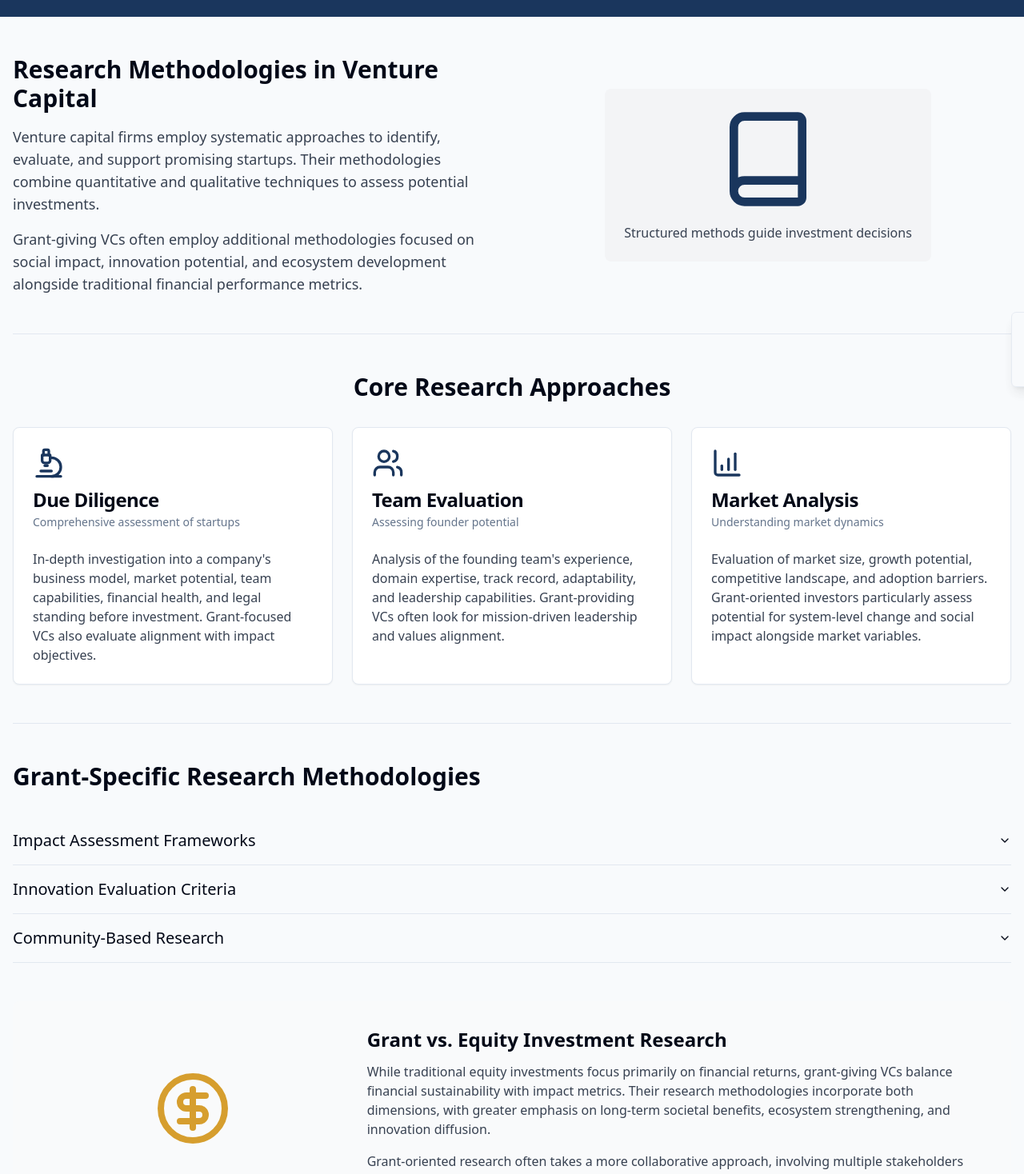
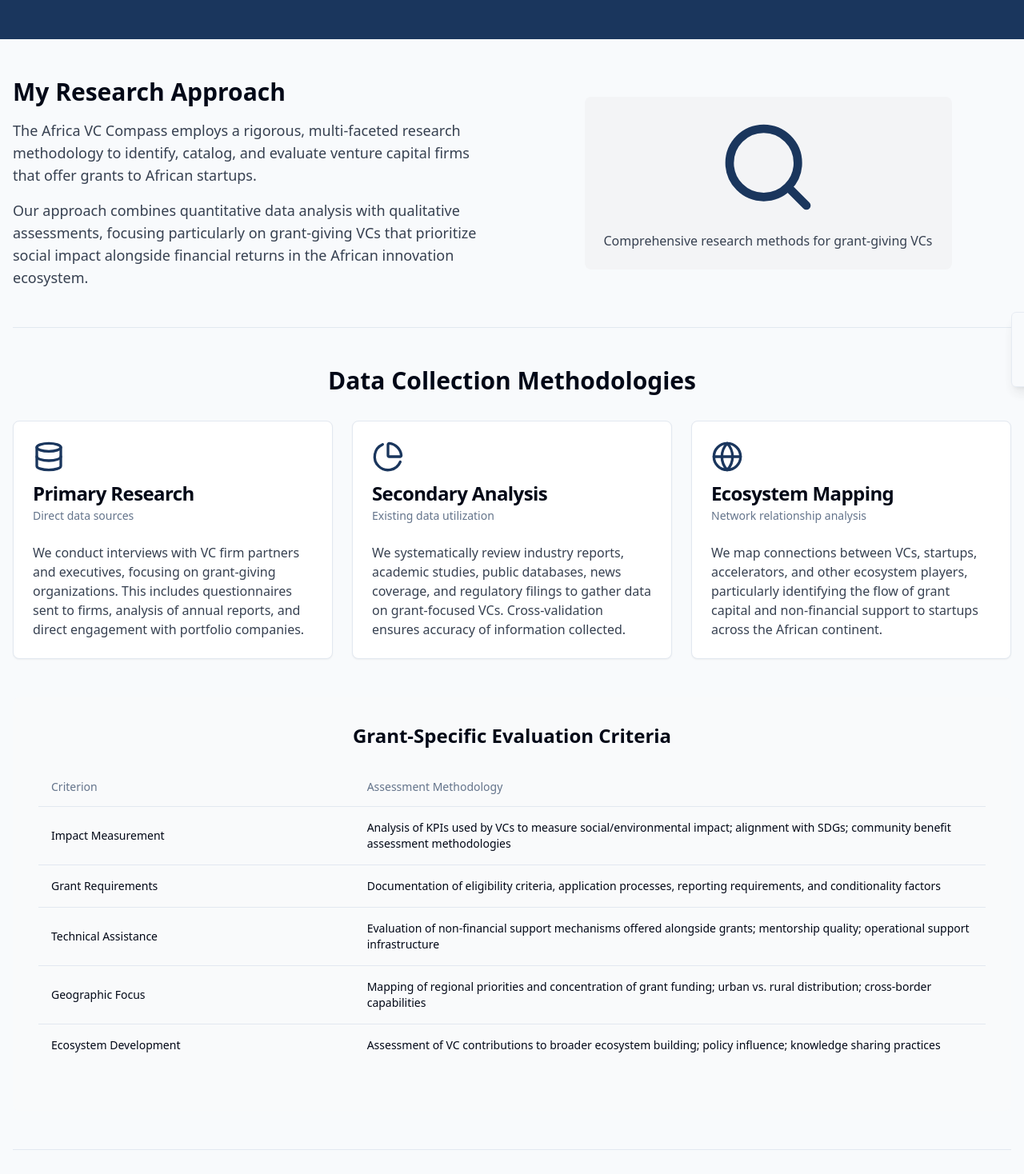
Before and after one commit to macxwhale/africa-vc-compass, a React (Vite) app: page /methodologies in a window 1280 px wide. Shown: the part 300-1768 px from the top of the page at 80% size. Built offline with nearby package versions, Linux system fonts and the light colour scheme; no server answers; the database is empty.

Commit message:
Add grant-specific research methodologies
Update the methodologies page to include research methodologies used by venture capital firms that offer grants.

```diff
--- a/src/pages/Methodologies.tsx
+++ b/src/pages/Methodologies.tsx
@@ -8,7 +8,13 @@ import {
   BarChart4,
   FileText,
   CircleDollarSign,
-  TrendingUp
+  TrendingUp,
+  Search,
+  Database,
+  PieChart,
+  BadgeCheck,
+  Scale,
+  Globe
 } from "lucide-react";
 import {
   Accordion,
@@ -20,6 +26,14 @@ import { Card, CardContent, CardDescription, CardHeader, CardTitle } from "@/com
 import { Separator } from "@/components/ui/separator";
 import { Button } from "@/components/ui/button";
 import { Link } from "react-router-dom";
+import {
+  Table,
+  TableBody,
+  TableCell,
+  TableHead,
+  TableHeader,
+  TableRow,
+} from "@/components/ui/table";
 
 const Methodologies = () => {
   return (
@@ -31,8 +45,8 @@ const Methodologies = () => {
           <div className="container mx-auto px-4 text-center">
             <h1 className="text-4xl md:text-5xl font-bold mb-4">Research Methodologies</h1>
             <p className="text-xl max-w-3xl mx-auto">
-              Understanding how venture capital firms research, evaluate, and support startups,
-              with special focus on grant-giving institutions.
+              Understanding how we research venture capital firms that offer grants to startups,
+              with comprehensive evaluation frameworks and impact assessment techniques.
             </p>
           </div>
         </div>
@@ -41,23 +55,22 @@ const Methodologies = () => {
           <div className="container mx-auto px-4">
             <div className="grid grid-cols-1 md:grid-cols-2 gap-8 mb-12">
               <div>
-                <h2 className="text-3xl font-bold mb-4">Research Methodologies in Venture Capital</h2>
+                <h2 className="text-3xl font-bold mb-4">My Research Approach</h2>
                 <p className="text-lg text-gray-700 mb-4">
-                  Venture capital firms employ systematic approaches to identify, evaluate, and
-                  support promising startups. Their methodologies combine quantitative and
-                  qualitative techniques to assess potential investments.
+                  The Africa VC Compass employs a rigorous, multi-faceted research methodology to identify,
+                  catalog, and evaluate venture capital firms that offer grants to African startups.
                 </p>
                 <p className="text-lg text-gray-700">
-                  Grant-giving VCs often employ additional methodologies focused on social impact,
-                  innovation potential, and ecosystem development alongside traditional
-                  financial performance metrics.
+                  Our approach combines quantitative data analysis with qualitative assessments,
+                  focusing particularly on grant-giving VCs that prioritize social impact alongside
+                  financial returns in the African innovation ecosystem.
                 </p>
               </div>
               <div className="flex items-center justify-center">
                 <div className="bg-gray-100 p-6 rounded-lg">
-                  <Book className="h-32 w-32 text-africa-blue mx-auto mb-4" />
+                  <Search className="h-32 w-32 text-africa-blue mx-auto mb-4" />
                   <p className="text-center text-gray-700 font-medium">
-                    Structured methods guide investment decisions
+                    Comprehensive research methods for grant-giving VCs
                   </p>
                 </div>
               </div>
@@ -65,7 +78,108 @@ const Methodologies = () => {
 
             <Separator className="my-12" />
 
-            <h2 className="text-3xl font-bold mb-8 text-center">Core Research Approaches</h2>
+            <h2 className="text-3xl font-bold mb-8 text-center">Data Collection Methodologies</h2>
+
+            <div className="grid grid-cols-1 md:grid-cols-3 gap-6 mb-12">
+              <Card>
+                <CardHeader>
+                  <Database className="h-10 w-10 text-africa-blue mb-2" />
+                  <CardTitle>Primary Research</CardTitle>
+                  <CardDescription>Direct data sources</CardDescription>
+                </CardHeader>
+                <CardContent>
+                  <p className="text-gray-700">
+                    We conduct interviews with VC firm partners and executives, focusing on
+                    grant-giving organizations. This includes questionnaires sent to firms,
+                    analysis of annual reports, and direct engagement with portfolio companies.
+                  </p>
+                </CardContent>
+              </Card>
+
+              <Card>
+                <CardHeader>
+                  <PieChart className="h-10 w-10 text-africa-blue mb-2" />
+                  <CardTitle>Secondary Analysis</CardTitle>
+                  <CardDescription>Existing data utilization</CardDescription>
+                </CardHeader>
+                <CardContent>
+                  <p className="text-gray-700">
+                    We systematically review industry reports, academic studies, public databases,
+                    news coverage, and regulatory filings to gather data on grant-focused VCs.
+                    Cross-validation ensures accuracy of information collected.
+                  </p>
+                </CardContent>
+              </Card>
+
+              <Card>
+                <CardHeader>
+                  <Globe className="h-10 w-10 text-africa-blue mb-2" />
+                  <CardTitle>Ecosystem Mapping</CardTitle>
+                  <CardDescription>Network relationship analysis</CardDescription>
+                </CardHeader>
+                <CardContent>
+                  <p className="text-gray-700">
+                    We map connections between VCs, startups, accelerators, and other ecosystem players,
+                    particularly identifying the flow of grant capital and non-financial support to
+                    startups across the African continent.
+                  </p>
+                </CardContent>
+              </Card>
+            </div>
+
+            <div className="bg-gray-50 rounded-lg p-8 mb-12">
+              <h3 className="text-2xl font-bold mb-6 text-center">Grant-Specific Evaluation Criteria</h3>
+
+              <Table className="mb-6">
+                <TableHeader>
+                  <TableRow>
+                    <TableHead className="w-1/3">Criterion</TableHead>
+                    <TableHead className="w-2/3">Assessment Methodology</TableHead>
+                  </TableRow>
+                </TableHeader>
+                <TableBody>
+                  <TableRow>
+                    <TableCell className="font-medium">Impact Measurement</TableCell>
+                    <TableCell>
+                      Analysis of KPIs used by VCs to measure social/environmental impact;
+                      alignment with SDGs; community benefit assessment methodologies
+                    </TableCell>
+                  </TableRow>
+                  <TableRow>
+                    <TableCell className="font-medium">Grant Requirements</TableCell>
+                    <TableCell>
+                      Documentation of eligibility criteria, application processes,
+                      reporting requirements, and conditionality factors
+                    </TableCell>
+                  </TableRow>
+                  <TableRow>
+                    <TableCell className="font-medium">Technical Assistance</TableCell>
+                    <TableCell>
+                      Evaluation of non-financial support mechanisms offered alongside grants;
+                      mentorship quality; operational support infrastructure
+                    </TableCell>
+                  </TableRow>
+                  <TableRow>
+                    <TableCell className="font-medium">Geographic Focus</TableCell>
+                    <TableCell>
+                      Mapping of regional priorities and concentration of grant funding;
+                      urban vs. rural distribution; cross-border capabilities
+                    </TableCell>
+                  </TableRow>
+                  <TableRow>
+                    <TableCell className="font-medium">Ecosystem Development</TableCell>
+                    <TableCell>
+                      Assessment of VC contributions to broader ecosystem building;
+                      policy influence; knowledge sharing practices
+                    </TableCell>
+                  </TableRow>
+                </TableBody>
+              </Table>
+            </div>
+
+            <Separator className="my-12" />
+
+            <h2 className="text-3xl font-bold mb-8">Core Research Approaches</h2>
 
             <div className="grid grid-cols-1 md:grid-cols-3 gap-6 mb-12">
               <Card>
@@ -172,6 +286,24 @@ const Methodologies = () => {
                   </ul>
                 </AccordionContent>
               </AccordionItem>
+
+              <AccordionItem value="item-4">
+                <AccordionTrigger className="text-xl font-medium">
+                  Sustainability Frameworks
+                </AccordionTrigger>
+                <AccordionContent className="text-gray-700">
+                  <p className="mb-4">
+                    Methodologies to evaluate long-term sustainability of grant-funded ventures:
+                  </p>
+                  <ul className="list-disc pl-6 space-y-2">
+                    <li>Financial sustainability models beyond grant funding</li>
+                    <li>Resource efficiency and environmental impact assessment</li>
+                    <li>Governance structure evaluation for long-term viability</li>
+                    <li>Technology transfer and knowledge sharing capabilities</li>
+                    <li>Exit strategy analysis for grant providers</li>
+                  </ul>
+                </AccordionContent>
+              </AccordionItem>
             </Accordion>
 
             <div className="bg-gray-50 rounded-lg p-8 mb-12">
@@ -238,6 +370,59 @@ const Methodologies = () => {
               </Card>
             </div>
 
+            <div className="mb-12">
+              <h3 className="text-2xl font-bold mb-6 text-center">My Research Quality Standards</h3>
+              <div className="grid grid-cols-1 md:grid-cols-4 gap-4">
+                <Card className="bg-gray-50">
+                  <CardHeader className="pb-2">
+                    <BadgeCheck className="h-8 w-8 text-africa-blue mb-1" />
+                    <CardTitle className="text-lg">Accuracy</CardTitle>
+                  </CardHeader>
+                  <CardContent>
+                    <p className="text-sm text-gray-700">
+                      Rigorous fact-checking and multiple source verification for all VC information
+                    </p>
+                  </CardContent>
+                </Card>
+
+                <Card className="bg-gray-50">
+                  <CardHeader className="pb-2">
+                    <Scale className="h-8 w-8 text-africa-blue mb-1" />
+                    <CardTitle className="text-lg">Objectivity</CardTitle>
+                  </CardHeader>
+                  <CardContent>
+                    <p className="text-sm text-gray-700">
+                      Balanced assessment criteria applied consistently across all firms
+                    </p>
+                  </CardContent>
+                </Card>
+
+                <Card className="bg-gray-50">
+                  <CardHeader className="pb-2">
+                    <Microscope className="h-8 w-8 text-africa-blue mb-1" />
+                    <CardTitle className="text-lg">Depth</CardTitle>
+                  </CardHeader>
+                  <CardContent>
+                    <p className="text-sm text-gray-700">
+                      Comprehensive investigation of grant mechanisms, impact philosophies, and support structures
+                    </p>
+                  </CardContent>
+                </Card>
+
+                <Card className="bg-gray-50">
+                  <CardHeader className="pb-2">
+                    <Book className="h-8 w-8 text-africa-blue mb-1" />
+                    <CardTitle className="text-lg">Currency</CardTitle>
+                  </CardHeader>
+                  <CardContent>
+                    <p className="text-sm text-gray-700">
+                      Regular updates to reflect changing priorities, new funds, and evolving grant strategies
+                    </p>
+                  </CardContent>
+                </Card>
+              </div>
+            </div>
+
             <div className="text-center">
               <Button asChild size="lg" className="bg-africa-blue hover:bg-africa-blue/90">
                 <Link to="/directory">Explore VC Firms</Link>
```
